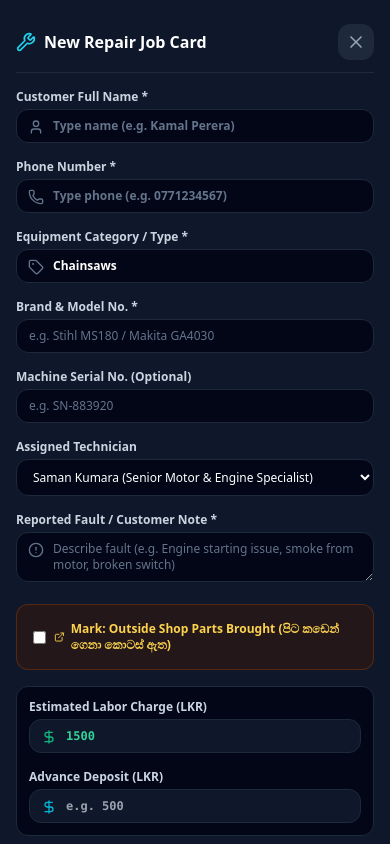
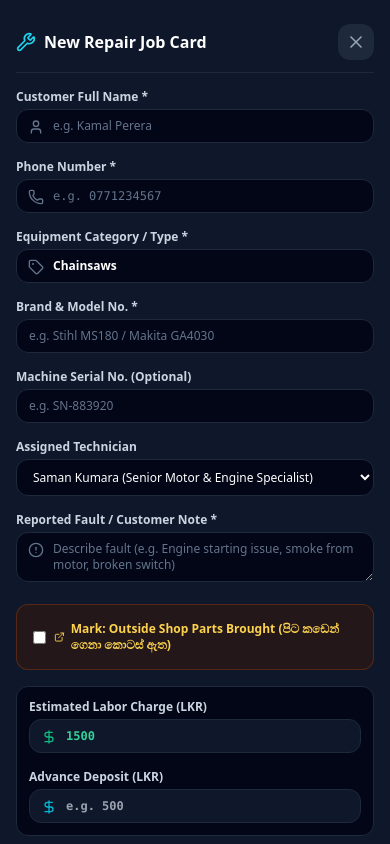
Before and after one commit to vidzocreations-cell/FIxMaster, a Next.js app: page / in a window 390 px wide. Both pictures are taken after a click on the button "New Job Card". Shown: the top 844 px of the page. Built offline with nearby package versions, Linux system fonts and the light colour scheme.

Commit message:
Remove datalist popups and move customer auto-fill prompt below inputs to keep mobile typing area completely clear

```diff
--- a/components/JobCardModal.tsx
+++ b/components/JobCardModal.tsx
@@ -103,24 +103,23 @@ export default function JobCardModal({ isOpen, onClose, jobToEdit, onSaved }: Jo
     }
   }, [jobToEdit, isOpen]);
 
-  // Real-Time Customer Auto-Fill Detection
+  // Real-Time Customer Auto-Fill Detection (Only triggers after 3+ characters are typed!)
   useEffect(() => {
     const nameTrim = customerName.trim();
     const phoneTrim = phoneNumber.trim();
 
-    if (!nameTrim && !phoneTrim) {
+    if (nameTrim.length < 3 && phoneTrim.length < 3) {
       setMatchedCustomer(null);
       return;
     }
 
     const match = customersList.find((c) => {
-      const nameMatch = nameTrim.length >= 2 && c.customer_name.toLowerCase().includes(nameTrim.toLowerCase());
+      const nameMatch = nameTrim.length >= 3 && c.customer_name.toLowerCase().includes(nameTrim.toLowerCase());
       const phoneMatch = phoneTrim.length >= 3 && c.phone_number.includes(phoneTrim);
       return nameMatch || phoneMatch;
     });
 
     if (match) {
-      // Don't prompt if already fully auto-filled
       if (match.customer_name.toLowerCase() === nameTrim.toLowerCase() && match.phone_number === phoneTrim) {
         setMatchedCustomer(null);
       } else {
@@ -337,7 +336,42 @@ export default function JobCardModal({ isOpen, onClose, jobToEdit, onSaved }: Jo
         </div>
 
         <form onSubmit={handleSubmit} noValidate className="space-y-4 pb-12 sm:pb-0">
-          {/* Real-time Customer Auto-Fill Suggestion Banner */}
+          <div className="grid grid-cols-1 md:grid-cols-2 gap-4">
+            {/* Customer Name Input (Clean, Uncluttered) */}
+            <div>
+              <label className="block text-xs font-semibold text-slate-300 mb-1">Customer Full Name *</label>
+              <div className="relative">
+                <User className="w-4 h-4 text-slate-500 absolute left-3 top-2.5 z-10" />
+                <input
+                  type="text"
+                  value={customerName}
+                  onChange={(e) => setCustomerName(e.target.value)}
+                  placeholder="e.g. Kamal Perera"
+                  className="w-full bg-slate-950 border border-slate-800 rounded-xl pl-9 pr-3 py-2 text-xs text-white placeholder-slate-500 focus:border-cyan-500 focus:outline-none"
+                />
+              </div>
+            </div>
+
+            {/* Phone Number Input (Clean, Uncluttered) */}
+            <div>
+              <label className="block text-xs font-semibold text-slate-300 mb-1">Phone Number *</label>
+              <div className="relative">
+                <Phone className="w-4 h-4 text-slate-500 absolute left-3 top-2.5 z-10" />
+                <input
+                  type="text"
+                  value={phoneNumber}
+                  onChange={(e) => setPhoneNumber(e.target.value)}
+                  placeholder="e.g. 0771234567"
+                  className="w-full bg-slate-950 border border-slate-800 rounded-xl pl-9 pr-3 py-2 text-xs text-white placeholder-slate-500 focus:border-cyan-500 focus:outline-none font-mono"
+                />
+              </div>
+            </div>
+          </div>
+
+          {/*
+            Clean Non-Overlapping Auto-Fill Prompt
+            (Only appears below input fields AFTER user types 3+ characters of a matching customer!)
+          */}
           {matchedCustomer && (
             <div className="p-3 rounded-xl bg-cyan-950/90 border border-cyan-600/80 text-cyan-200 text-xs flex flex-col sm:flex-row items-start sm:items-center justify-between gap-2.5 animate-in fade-in shadow-lg shadow-cyan-950">
               <div className="flex items-center gap-2">
@@ -360,54 +394,6 @@ export default function JobCardModal({ isOpen, onClose, jobToEdit, onSaved }: Jo
               </button>
             </div>
           )}
-
-          <div className="grid grid-cols-1 md:grid-cols-2 gap-4">
-            {/* Customer Name Input with Datalist */}
-            <div>
-              <label className="block text-xs font-semibold text-slate-300 mb-1">Customer Full Name *</label>
-              <div className="relative">
-                <User className="w-4 h-4 text-slate-500 absolute left-3 top-2.5 z-10" />
-                <input
-                  type="text"
-                  list="customer-names-list"
-                  value={customerName}
-                  onChange={(e) => setCustomerName(e.target.value)}
-                  placeholder="Type name (e.g. Kamal Perera)"
-                  className="w-full bg-slate-950 border border-slate-800 rounded-xl pl-9 pr-3 py-2 text-xs text-white placeholder-slate-500 focus:border-cyan-500 focus:outline-none font-semibold"
-                />
-                <datalist id="customer-names-list">
-                  {customersList.map((c) => (
-                    <option key={c.id} value={c.customer_name}>
-                      {c.phone_number} {c.brand_model ? `(${c.brand_model})` : ''}
-                    </option>
-                  ))}
-                </datalist>
-              </div>
-            </div>
-
-            {/* Phone Number Input with Datalist */}
-            <div>
-              <label className="block text-xs font-semibold text-slate-300 mb-1">Phone Number *</label>
-              <div className="relative">
-                <Phone className="w-4 h-4 text-slate-500 absolute left-3 top-2.5 z-10" />
-                <input
-                  type="text"
-                  list="customer-phones-list"
-                  value={phoneNumber}
-                  onChange={(e) => setPhoneNumber(e.target.value)}
-                  placeholder="Type phone (e.g. 0771234567)"
-                  className="w-full bg-slate-950 border border-slate-800 rounded-xl pl-9 pr-3 py-2 text-xs text-white placeholder-slate-500 focus:border-cyan-500 focus:outline-none font-semibold"
-                />
-                <datalist id="customer-phones-list">
-                  {customersList.map((c) => (
-                    <option key={c.id} value={c.phone_number}>
-                      {c.customer_name} {c.brand_model ? `(${c.brand_model})` : ''}
-                    </option>
-                  ))}
-                </datalist>
-              </div>
-            </div>
-          </div>
 
           <div className="grid grid-cols-1 md:grid-cols-2 gap-4">
             {/* Typeable / Searchable Equipment Category */}
```
